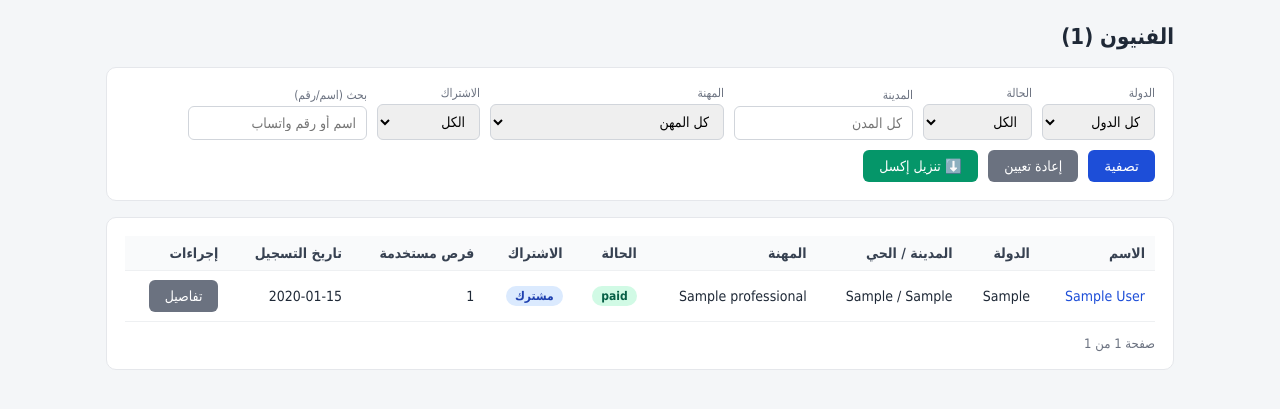
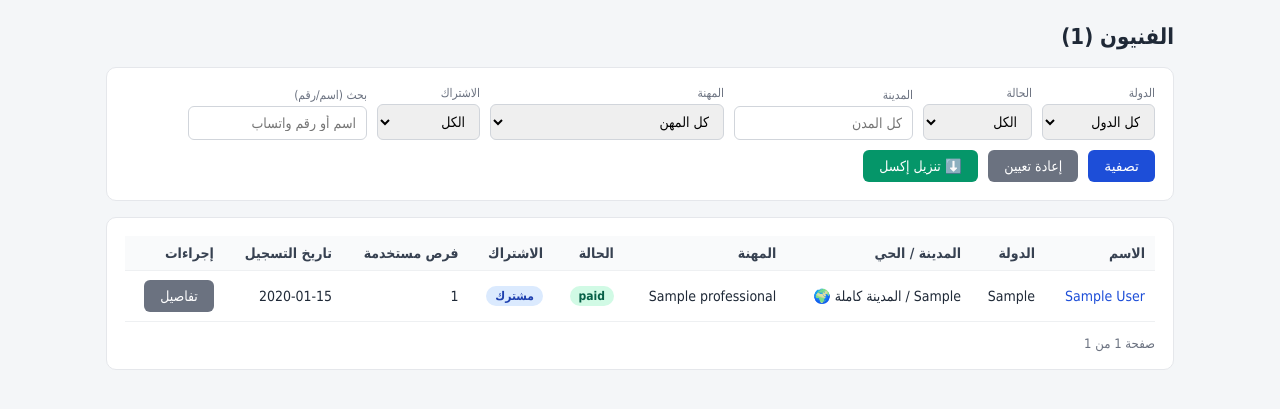
Before and after one commit to abod14/fani-bot, a Flask app: page /professionals in a window 1280 px wide. Shown: the part 49-458 px from the top of the page. Run offline with Flask 3, Linux system fonts and the light colour scheme; the visitor is signed in with stand-in values (Sample User, id 1); data comes from the database, SQL or seed files in the repository; tables that the repository leaves empty hold one stand-in row (values such as "Sample post"); parts of the project's set-up code (start-up, migrations or seed data) failed here and were passed over.

Commit message:
fix: بطاقة الفني تعرض «المدينة كاملة» لما يغطي المدينة كلها بدل أحياء اختارها قبل
Co-Authored-By: Claude Opus 5.5 <noreply@anthropic.com>
Claude-Session: https://claude.ai/code/session_01Xycw8G33rVCsQ9TnvnDh11

```diff
--- a/admin_panel/app.py
+++ b/admin_panel/app.py
@@ -343,7 +343,7 @@ def professionals_export():
             p["domain_name"],
             countries.name(p.get("country") or "SA"),
             p["city"],
-            p["neighborhood"] or ("المدينة كاملة" if p.get("covers_whole_city") else ""),
+            "المدينة كاملة" if p.get("covers_whole_city") else (p["neighborhood"] or ""),
             db.STATUS_LABELS_AR.get(p["status"], p["status"]),
             "نعم" if p["is_subscribed"] else "لا",
             (p["subscription_expires_at"] or "")[:10],
--- a/admin_panel/templates/professionals.html
+++ b/admin_panel/templates/professionals.html
@@ -90,7 +90,7 @@
     <tr>
       <td><a href="{{ url_for('professional_detail', professional_id=p.id) }}">{{ p.full_name }}</a></td>
       {% if is_super %}<td>{{ country_label(p.country or 'SA') }}</td>{% endif %}
-      <td>{{ p.city }}{% if p.neighborhood %} / {{ p.neighborhood }}{% elif p.covers_whole_city %} / المدينة كاملة{% endif %}</td>
+      <td>{{ p.city }}{% if p.covers_whole_city %} / المدينة كاملة 🌍{% elif p.neighborhood %} / {{ p.neighborhood }}{% endif %}</td>
       <td>{{ p.profession_name }}</td>
       <td><span class="badge {{ p.status }}">{{ status_labels.get(p.status, p.status) }}</span></td>
       <td>
--- a/handlers/admin.py
+++ b/handlers/admin.py
@@ -34,7 +34,7 @@ async def notify_admin_new_registration(context: ContextTypes.DEFAULT_TYPE, row_
         f"الاسم: {p['full_name']}\n"
         f"الدولة: {countries.label(p.get('country') or 'SA')}\n"
         f"المدينة: {p['city']}\n"
-        f"الحي: {p['neighborhood'] or 'لم يُحدد'}\n"
+        f"الحي: {'المدينة كاملة 🌍' if p.get('covers_whole_city') else (p['neighborhood'] or 'لم يُحدد')}\n"
         f"رقم التواصل: {p['whatsapp_number']} ({'واتساب ✅' if p.get('has_whatsapp', 1) else 'اتصال فقط بدون واتساب 📞'})\n"
         f"حساب التلغرام: {p['telegram_contact_number'] or 'غير متاح'}\n"
         f"المجال: {p['domain_name']}\n"
--- a/handlers/search.py
+++ b/handlers/search.py
@@ -336,7 +336,11 @@ def _professional_card_text(p: dict) -> str:
     """نص بطاقة الفني كما يشاهدها العميل عند البحث — يشمل مهنته وتخصصاته حتى يفهم
     العميل نطاق خدماته من أول نظرة. نفس هذي الدالة تُستخدم كمعاينة للفني نفسه فور
     التسجيل (register.py) عشان يشوف بطاقته بالضبط قبل ما يستقبل أي طلب."""
-    location = p["city"] + (f" — {p['neighborhood']}" if p["neighborhood"] else "")
+    # فني يغطي المدينة كاملة: نكتب ذلك صراحة بدل أحياء قديمة ممكن يكون اختارها قبل
+    if p.get("covers_whole_city"):
+        location = f"{p['city']} — المدينة كاملة 🌍"
+    else:
+        location = p["city"] + (f" — {p['neighborhood']}" if p["neighborhood"] else "")
     lines = [
         f"👷 {p['full_name']}",
         f"🛠️ {p['profession_name']}",
```
